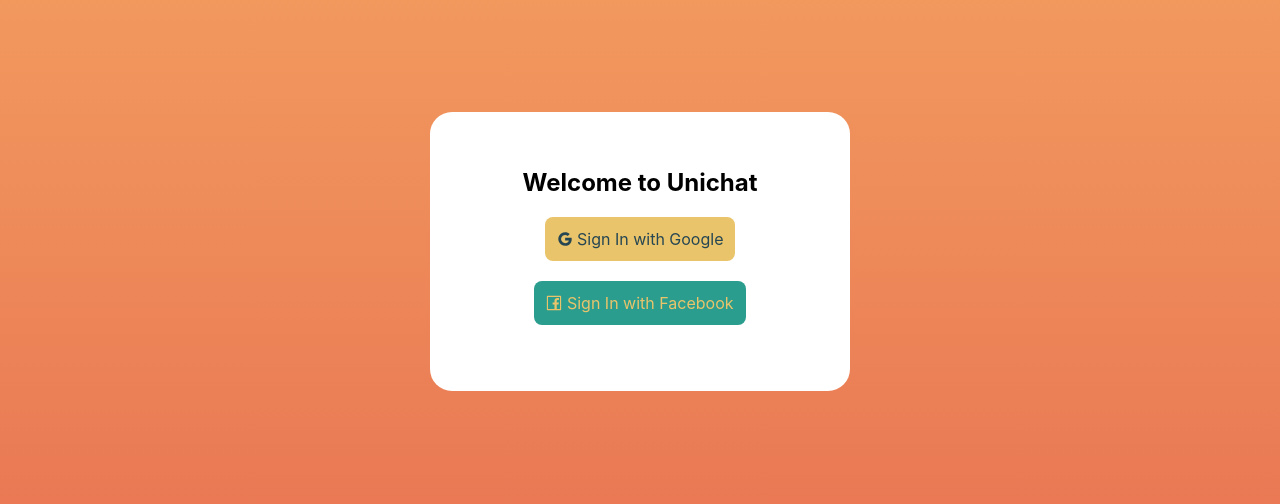
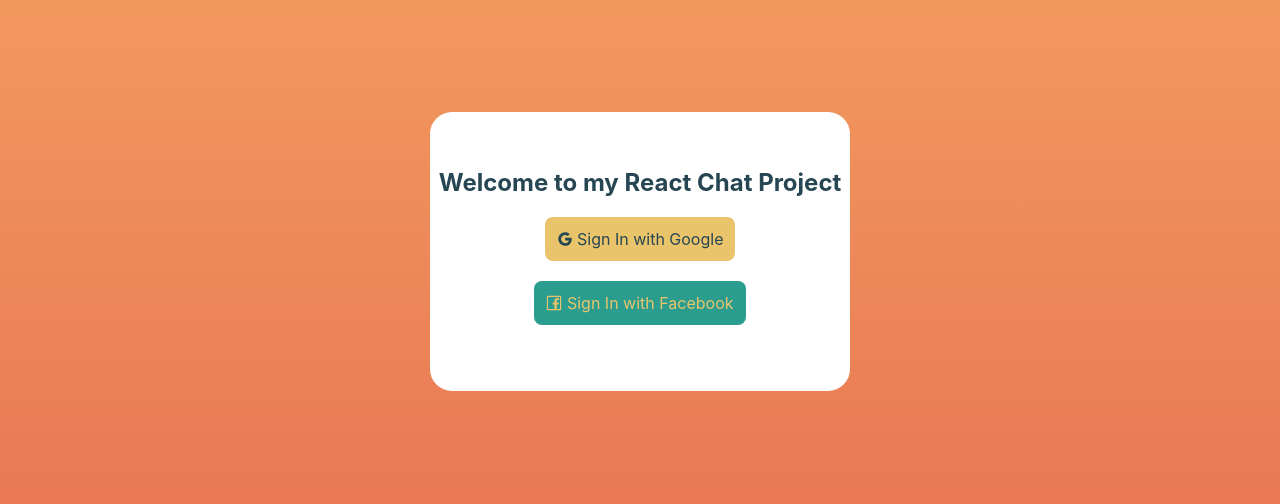
Before and after one commit to Shaurya-dub/reactChatApp, a React (Create React App) app: page / in a window 1280 px wide. Shown: the part 144-648 px from the top of the page. Built offline with nearby package versions, Linux system fonts and the light colour scheme; no server answers.

Commit message:
minor CSS changes to login Component

```diff
--- a/src/components/Login.js
+++ b/src/components/Login.js
@@ -9,7 +9,7 @@
   return (
     <div id="login-page">
       <div id="login-card">
-        <h2>Welcome to Unichat</h2>
+        <h2>Welcome to my React Chat Project</h2>
         <div
           className="login-button google"
           onClick={() =>
--- a/src/index.css
+++ b/src/index.css
@@ -68,6 +68,7 @@
   text-align: center;
   background-color: white;
   border-radius: 22px;
+  color:#264653;
 }
 
 .login-button {
```
